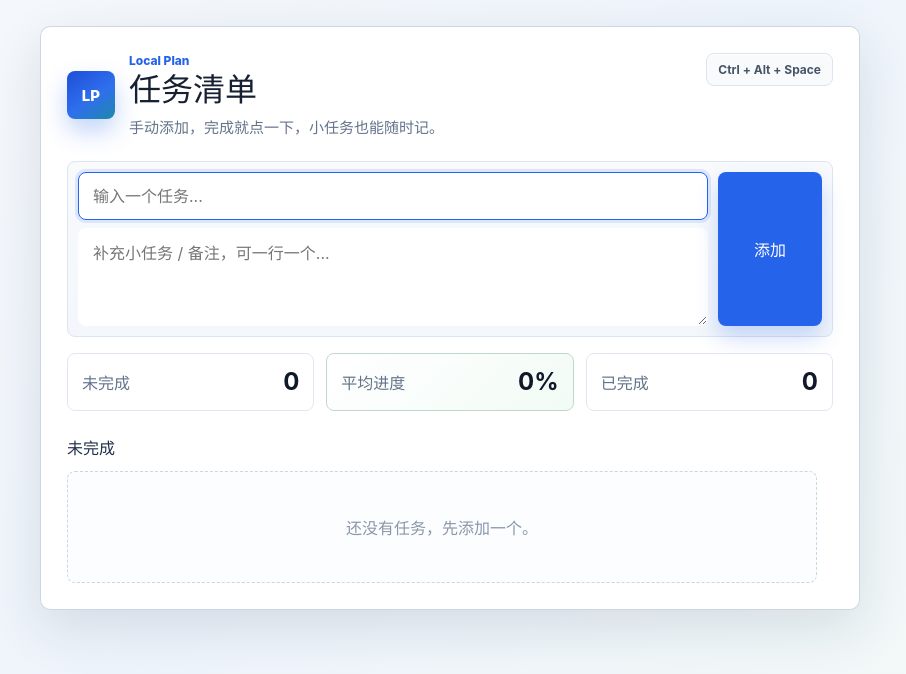
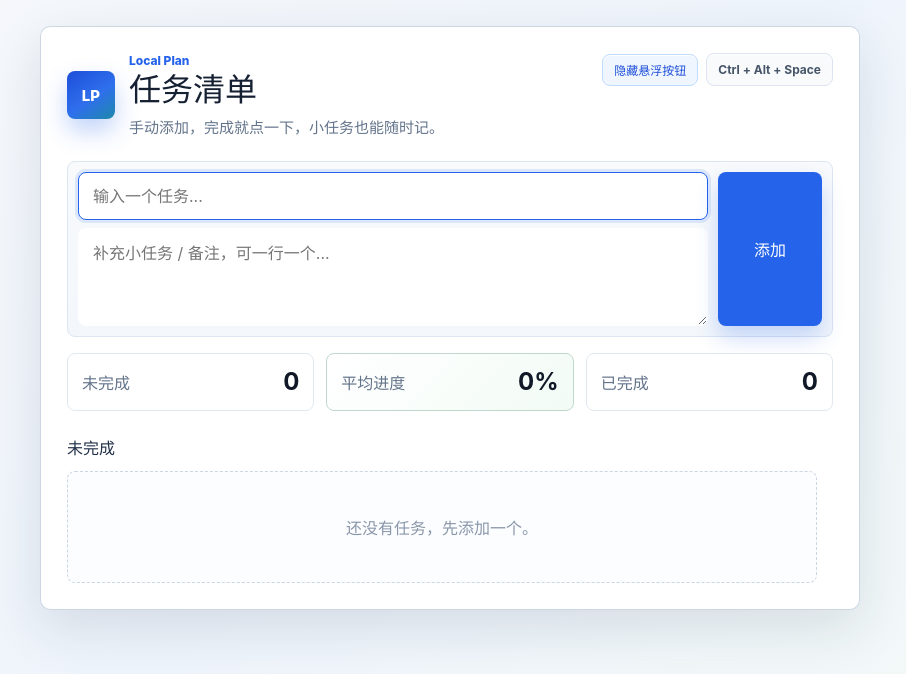
Before and after one commit to Lackylu7/local-plan, a React (Vite) app: page / in a window 1280 px wide. Shown: the top 674 px of the page, without its empty margins (190-1096 px from the left). Built offline with nearby package versions, Linux system fonts and the light colour scheme.

Commit message:
Add floating button visibility toggle

```diff
--- /dev/null
+++ b/electron/preload.cjs
@@ -0,0 +1,6 @@
+const { contextBridge, ipcRenderer } = require("electron");
+
+contextBridge.exposeInMainWorld("localPlanSettings", {
+  getFloatVisible: () => ipcRenderer.invoke("local-plan:get-float-visible"),
+  setFloatVisible: (visible) => ipcRenderer.invoke("local-plan:set-float-visible", visible),
+});
--- a/src/App.css
+++ b/src/App.css
@@ -58,6 +58,13 @@ button {
   margin-bottom: 24px;
 }
 
+.header-tools {
+  display: flex;
+  flex: 0 0 auto;
+  align-items: center;
+  gap: 8px;
+}
+
 .title-group {
   display: flex;
   align-items: center;
@@ -104,7 +111,6 @@ button {
 }
 
 .shortcut {
-  flex: 0 0 auto;
   padding: 8px 11px;
   border: 1px solid #dbe4f0;
   border-radius: 8px;
@@ -113,6 +119,35 @@ button {
   box-shadow: inset 0 1px 0 #ffffff;
   font-size: 12px;
   font-weight: 700;
+}
+
+.float-toggle {
+  min-height: 32px;
+  padding: 0 11px;
+  border: 1px solid #cbd8e8;
+  border-radius: 8px;
+  color: #334155;
+  background: #ffffff;
+  box-shadow: inset 0 1px 0 #ffffff;
+  font-size: 12px;
+  font-weight: 760;
+  transition:
+    border-color 140ms ease,
+    background-color 140ms ease,
+    color 140ms ease,
+    transform 140ms ease;
+}
+
+.float-toggle:hover {
+  border-color: #9fb2cc;
+  background: #f8fafc;
+  transform: translateY(-1px);
+}
+
+.float-toggle.active {
+  border-color: #bfdbfe;
+  color: #1d4ed8;
+  background: #eff6ff;
 }
 
 .add-form {
@@ -533,6 +568,11 @@ button {
     display: grid;
   }
 
+  .header-tools {
+    display: flex;
+    flex-wrap: wrap;
+  }
+
   .shortcut {
     width: fit-content;
   }
--- a/src/App.tsx
+++ b/src/App.tsx
@@ -11,7 +11,19 @@ interface Task {
   completedAt?: string;
 }
 
+interface LocalPlanSettingsApi {
+  getFloatVisible: () => Promise<boolean>;
+  setFloatVisible: (visible: boolean) => Promise<boolean>;
+}
+
+declare global {
+  interface Window {
+    localPlanSettings?: LocalPlanSettingsApi;
+  }
+}
+
 const STORAGE_KEY = "local-plan-simple-tasks-v1";
+const FLOAT_VISIBLE_KEY = "local-plan-float-visible-v1";
 
 const text = {
   appName: "Local Plan",
@@ -36,6 +48,8 @@ const text = {
   cancel: "\u53d6\u6d88",
   empty: "\u8fd8\u6ca1\u6709\u4efb\u52a1\uff0c\u5148\u6dfb\u52a0\u4e00\u4e2a\u3002",
   clearDone: "\u6e05\u9664\u5df2\u5b8c\u6210",
+  hideFloatButton: "\u9690\u85cf\u60ac\u6d6e\u6309\u94ae",
+  showFloatButton: "\u663e\u793a\u60ac\u6d6e\u6309\u94ae",
   brand: "LP",
 };
 
@@ -79,14 +93,26 @@ function loadTasks(): Task[] {
   }
 }
 
+function loadFloatVisible() {
+  return localStorage.getItem(FLOAT_VISIBLE_KEY) !== "false";
+}
+
 function App() {
   const [tasks, setTasks] = useState<Task[]>(() => loadTasks());
   const [title, setTitle] = useState("");
   const [details, setDetails] = useState("");
+  const [floatVisible, setFloatVisible] = useState(() => loadFloatVisible());
 
   useEffect(() => {
     localStorage.setItem(STORAGE_KEY, JSON.stringify(tasks));
   }, [tasks]);
+
+  useEffect(() => {
+    localStorage.setItem(FLOAT_VISIBLE_KEY, String(floatVisible));
+    window.localPlanSettings?.setFloatVisible(floatVisible).then((confirmedVisible) => {
+      if (confirmedVisible !== floatVisible) setFloatVisible(confirmedVisible);
+    });
+  }, [floatVisible]);
 
   const todoTasks = useMemo(() => tasks.filter((task) => !task.done), [tasks]);
   const doneTasks = useMemo(() => tasks.filter((task) => task.done), [tasks]);
@@ -178,7 +204,17 @@ function App() {
               <p>{text.subtitle}</p>
             </div>
           </div>
-          <span className="shortcut">{text.shortcut}</span>
+          <div className="header-tools">
+            <button
+              type="button"
+              className={floatVisible ? "float-toggle active" : "float-toggle"}
+              onClick={() => setFloatVisible((current) => !current)}
+              aria-pressed={floatVisible}
+            >
+              {floatVisible ? text.hideFloatButton : text.showFloatButton}
+            </button>
+            <span className="shortcut">{text.shortcut}</span>
+          </div>
         </header>
 
         <form className="add-form" onSubmit={addTask}>
```
Also changed, not shown: electron/main.cjs (+24 -0 lines), 1 other file (tests, documents, lock files or other folders).
